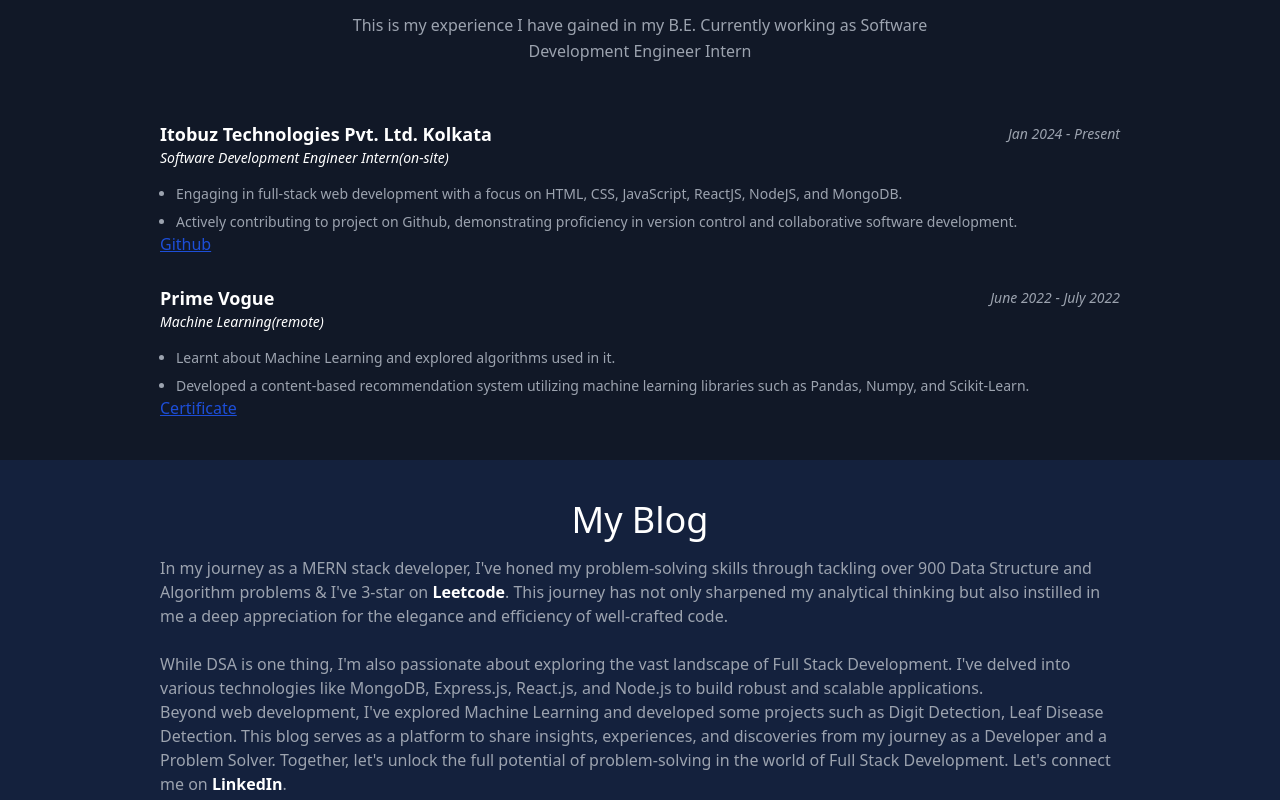
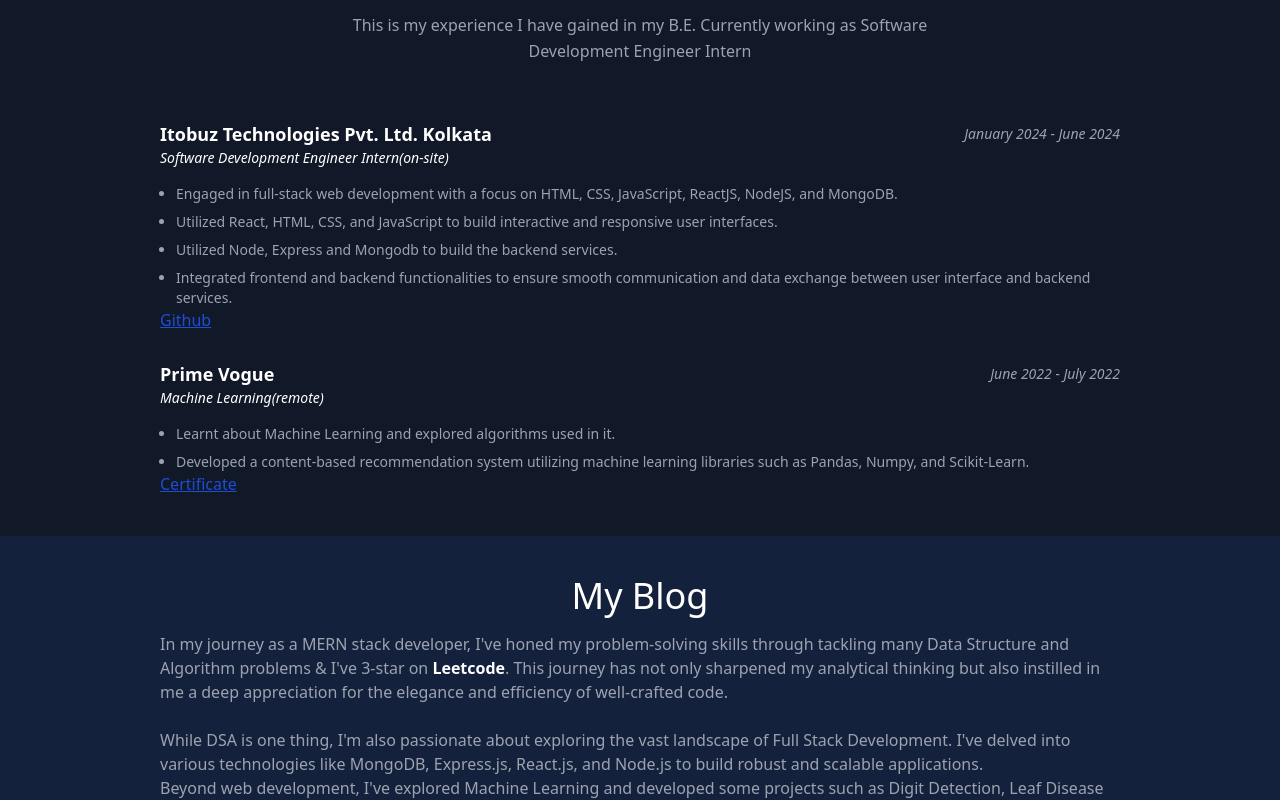
Before and after one commit to kamal-singh819/my-portfolio, a React (Vite) app: page / in a window 1280 px wide. Shown: the part 2391-3191 px from the top of the page. Built offline with nearby package versions, Linux system fonts and the light colour scheme.

Commit message:
resume update

```diff
--- a/src/components/Blog.jsx
+++ b/src/components/Blog.jsx
@@ -1,11 +1,11 @@
 import { leetcodeURL, linkedInURL } from "../data";
 const Blog = () => {
-    return(
+    return (
         <section id="blog" className="text-gray-400 bg-darkBackground pb-5">
             <div className="container px-5 py-10 mx-auto text-center lg:px-10 xl:px-40" data-aos="fade-up">
                 <h1 className="sm:text-4xl text-3xl font-medium title-font mb-4 text-white">My Blog</h1>
                 <p className="text-start">
-                In my journey as a MERN stack developer, I&apos;ve honed my problem-solving skills through tackling over 900 Data Structure and Algorithm problems & I&apos;ve 3-star on <a className='font-bold text-white' href={leetcodeURL}> Leetcode</a>. This journey has not only sharpened my analytical thinking but also instilled in me a deep appreciation for the elegance and efficiency of well-crafted code.
+                    In my journey as a MERN stack developer, I&apos;ve honed my problem-solving skills through tackling many Data Structure and Algorithm problems & I&apos;ve 3-star on <a className='font-bold text-white' href={leetcodeURL}> Leetcode</a>. This journey has not only sharpened my analytical thinking but also instilled in me a deep appreciation for the elegance and efficiency of well-crafted code.
                     <br /> <br />While DSA is one thing, I&apos;m also passionate about exploring the vast landscape of Full Stack Development. I&apos;ve delved into various technologies like MongoDB, Express.js, React.js, and Node.js to build robust and scalable applications.
                     <br />Beyond web development, I&apos;ve explored Machine Learning and developed some projects such as Digit Detection, Leaf Disease Detection.
                     This blog serves as a platform to share insights, experiences, and discoveries from my journey as a Developer and a Problem Solver.
--- a/src/components/Footer.jsx
+++ b/src/components/Footer.jsx
@@ -10,10 +10,10 @@
                         <SocialMedia />
                     </div>
                     <div className="flex gap-4">
-                        <a href="#about" className="hover:text-white">About</a>
-                        <a href="#projects" className="hover:text-white">Projects</a>
-                        <a href="#skills" className="hover:text-white">Skills</a>
-                        <a href={resumeURL} className="hover:text-white" target="_blank">Resume</a>
+                        <a href="#about" className="hover:text-white hover:shadow-[rgba(0,_0,_0,_0.2)_0px_60px_40px_-7px]">About</a>
+                        <a href="#projects" className="hover:text-white hover:shadow-[rgba(0,_0,_0,_0.2)_0px_60px_40px_-7px]">Projects</a>
+                        <a href="#skills" className="hover:text-white hover:shadow-[rgba(0,_0,_0,_0.2)_0px_60px_40px_-7px]">Skills</a>
+                        <a href={resumeURL} className="hover:text-white hover:shadow-[rgba(0,_0,_0,_0.2)_0px_60px_40px_-7px]" target="_blank">Resume</a>
                     </div>
                 </div>
                 <hr />
--- a/src/components/Navbar.jsx
+++ b/src/components/Navbar.jsx
@@ -8,7 +8,7 @@
     <header className="bg-gray-900 sticky top-4 z-10 mx-2 sm:mx-12 rounded-lg">
       <div className="flex items-center justify-between px-3 sm:px-10 xl:px-[7rem] py-4">
         <nav className="flex items-center justify-center gap-5">
-          <a href="mailto:singh540kamal@gmail.com" target="_blank" className="border-2 border-white rounded-full p-1"> <SiGmail className="text-white" /> </a>
+          <a href="mailto:singh540kamal@gmail.com" target="_blank" className="border-2 border-white rounded-full p-1"> <SiGmail className="text-white hover:shadow-[0_0_40px_rgba(255,_112,_184,_1)]" /> </a>
           <SocialMedia />
         </nav>
         <div className="flex items-center gap-3">
--- a/src/components/Skills.jsx
+++ b/src/components/Skills.jsx
@@ -1,4 +1,3 @@
-// import { LuBadgeCheck } from "react-icons/lu";
 import { skills } from "../data";
 
 export default function Skills() {
--- a/src/components/SocialMedia.jsx
+++ b/src/components/SocialMedia.jsx
@@ -4,9 +4,9 @@
 import { linkedInURL, githubURL, leetcodeURL } from "../data";
 const SocialMedia = () => {
     return (<div className='flex gap-5'>
-        <a href={linkedInURL} target='_blank'><FaLinkedin className='text-white text-[1.5rem] ' /> </a>
-        <a href={githubURL} target='_blank'><FaSquareGithub className='text-white text-[1.5rem]' /> </a>
-        <a href={leetcodeURL} target='_blank'><SiLeetcode className='text-white text-[1.5rem]' /> </a>
+        <a href={linkedInURL} target='_blank'><FaLinkedin className='text-white text-[1.5rem] hover:shadow-[0_0_40px_rgba(255,_112,_184,_1)]' /> </a>
+        <a href={githubURL} target='_blank'><FaSquareGithub className='text-white text-[1.5rem] hover:shadow-[0_0_40px_rgba(255,_112,_184,_1)]' /> </a>
+        <a href={leetcodeURL} target='_blank'><SiLeetcode className='text-white text-[1.5rem] hover:shadow-[0_0_40px_rgba(255,_112,_184,_1)]' /> </a>
     </div>);
 }
 export default SocialMedia;
--- a/src/data.js
+++ b/src/data.js
@@ -59,9 +59,12 @@
         companyName: "Itobuz Technologies Pvt. Ltd. Kolkata",
         role: "Software Development Engineer Intern",
         type: "on-site",
-        duration: "Jan 2024 - Present",
-        content: ["Engaging in full-stack web development with a focus on HTML, CSS, JavaScript, ReactJS, NodeJS, and MongoDB.",
-            "Actively contributing to project on Github, demonstrating proficiency in version control and collaborative software development."],
+        duration: "January 2024 - June 2024",
+        content: ["Engaged in full-stack web development with a focus on HTML, CSS, JavaScript, ReactJS, NodeJS, and MongoDB.",
+            "Utilized React, HTML, CSS, and JavaScript to build interactive and responsive user interfaces.",
+            "Utilized Node, Express and Mongodb to build the backend services.",
+            "Integrated frontend and backend functionalities to ensure smooth communication and data exchange between user interface and backend services."
+        ],
         links: {
             Github: "https://github.com/kamal-singh-itobuz"
         }
@@ -81,4 +84,4 @@
 export const githubURL = "https://github.com/kamal-singh819";
 export const linkedInURL = "https://www.linkedin.com/in/kamalsinghofficial/";
 export const leetcodeURL = "https://leetcode.com/TheKing45/";
-export const resumeURL = "https://drive.google.com/file/d/1YEsKkXNR4cNPqlgLwIQd9wKbUG7W0eAK/view?usp=sharing";
+export const resumeURL = "https://drive.google.com/file/d/1xJqql2xMzZ0vNLvlEN80r17LnYywVdTQ/view?usp=sharing";
```
Lines whose indentation alone changed are shown as unchanged.
